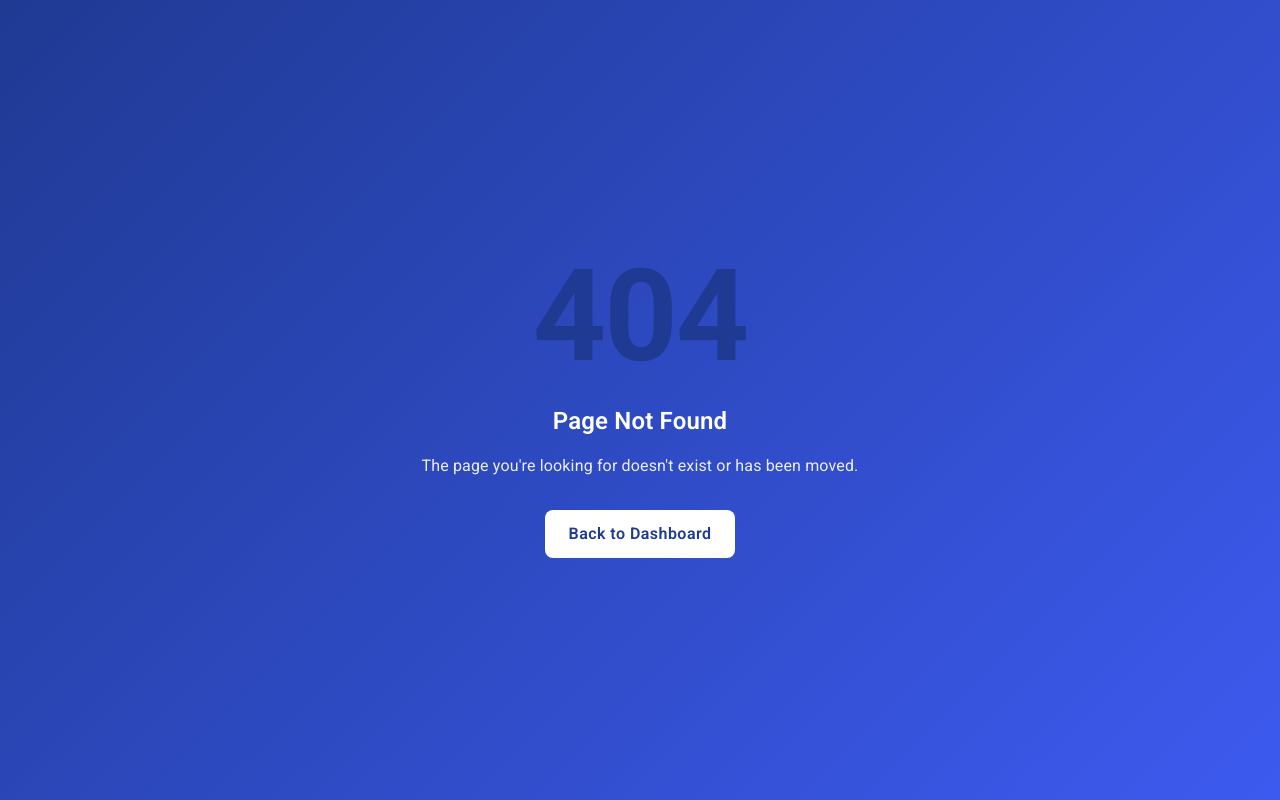
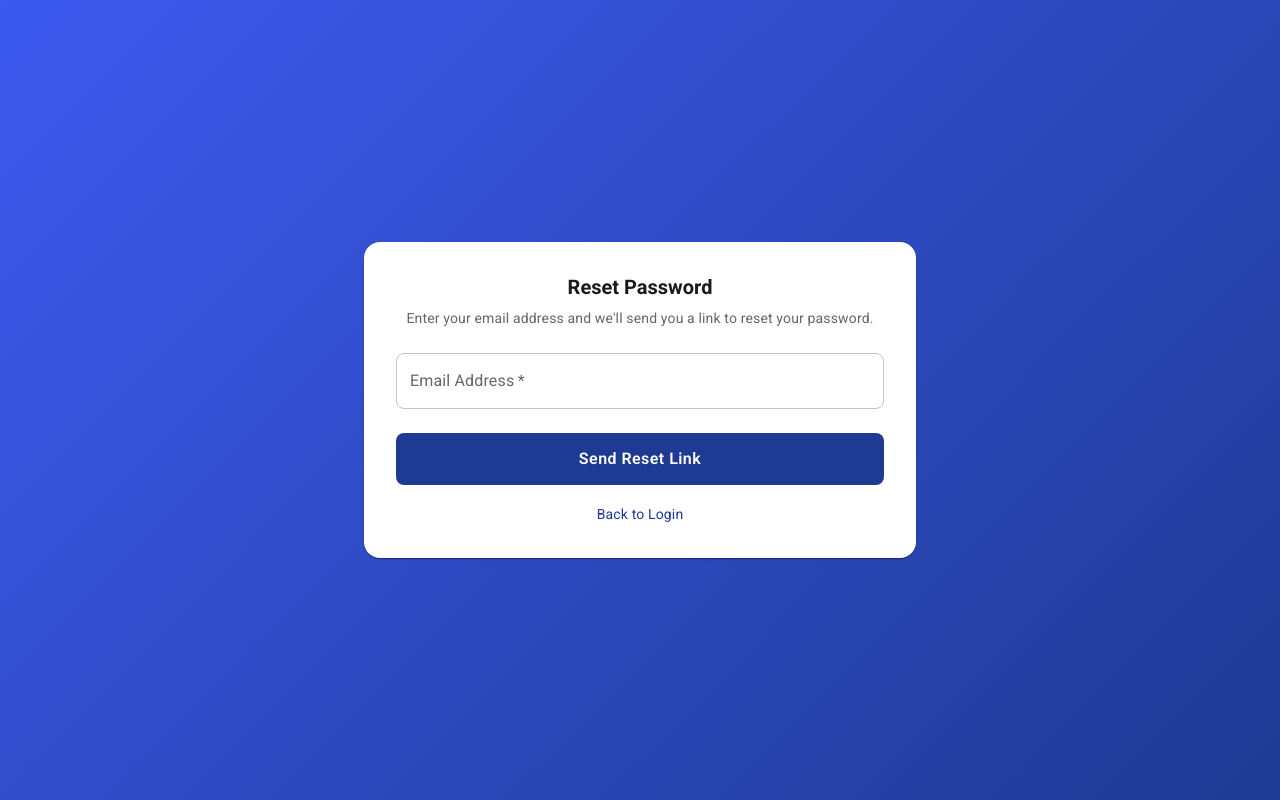
Before and after one commit to kancharlapallis-abcd/SNL-Banking-App, a React (Create React App) app in the folder frontend/: page /forgot-password in a window 1280 px wide. Before the commit this address had no page. Built offline with nearby package versions, Linux system fonts and the light colour scheme.

Commit message:
forgot password page fix

```diff
--- a/frontend/src/App.jsx
+++ b/frontend/src/App.jsx
@@ -22,7 +22,7 @@ import BillPaymentPage from './pages/BillPaymentPage';
 import LoanPage from './pages/LoanPage';
 import SupportPage from './pages/SupportPage';
 import SettingsPage from './pages/SettingsPage';
-
+import ForgotPasswordPage from './pages/ForgotPasswordPage';
 // Components
 import ProtectedRoute from './components/ProtectedRoute';
 
@@ -119,7 +119,10 @@ function App() {
     </ProtectedRoute>
   }
 />
-
+<Route path="/login" element={<LoginPage />} />
+<Route path="/register" element={<RegisterPage />} />
+{/* ADD THIS LINE */}
+<Route path="/forgot-password" element={<ForgotPasswordPage />} />
             <Route
               path="/support"
               element={
--- /dev/null
+++ b/frontend/src/pages/ForgotPasswordPage.jsx
@@ -0,0 +1,59 @@
+import React, { useState } from 'react';
+import { Container, Paper, Typography, TextField, Button, Box } from '@mui/material';
+import { Link } from 'react-router-dom';
+
+const ForgotPasswordPage = () => {
+  const [email, setEmail] = useState('');
+
+  const handleSubmit = (e) => {
+    e.preventDefault();
+    // For now, just a placeholder alert
+    alert(`Reset link sent to: ${email}`);
+  };
+
+  return (
+    <Box sx={{
+      minHeight: '100vh',
+      display: 'flex',
+      alignItems: 'center',
+      background: 'linear-gradient(135deg, #3D5AF0 0%, #1F3A93 100%)'
+    }}>
+      <Container maxWidth="sm">
+        <Paper sx={{ p: 4, textAlign: 'center', borderRadius: 2 }}>
+          <Typography variant="h5" gutterBottom fontWeight="bold">
+            Reset Password
+          </Typography>
+          <Typography variant="body2" color="textSecondary" sx={{ mb: 3 }}>
+            Enter your email address and we'll send you a link to reset your password.
+          </Typography>
+
+          <form onSubmit={handleSubmit}>
+            <TextField
+              fullWidth
+              label="Email Address"
+              variant="outlined"
+              value={email}
+              onChange={(e) => setEmail(e.target.value)}
+              required
+              sx={{ mb: 3 }}
+            />
+            <Button
+              fullWidth
+              variant="contained"
+              type="submit"
+              sx={{ py: 1.5, mb: 2, backgroundColor: '#1F3A93' }}
+            >
+              Send Reset Link
+            </Button>
+          </form>
+
+          <Link to="/login" style={{ textDecoration: 'none', color: '#1F3A93', fontSize: '0.875rem' }}>
+            Back to Login
+          </Link>
+        </Paper>
+      </Container>
+    </Box>
+  );
+};
+
+export default ForgotPasswordPage;
```
